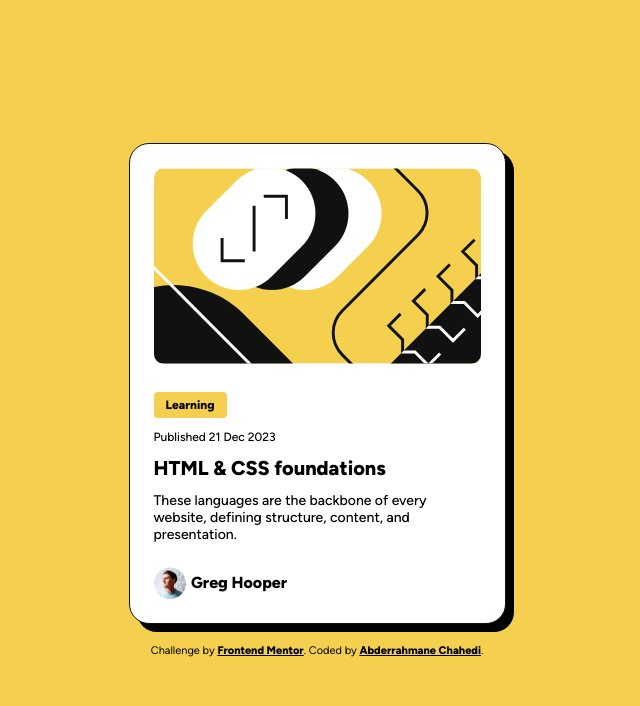
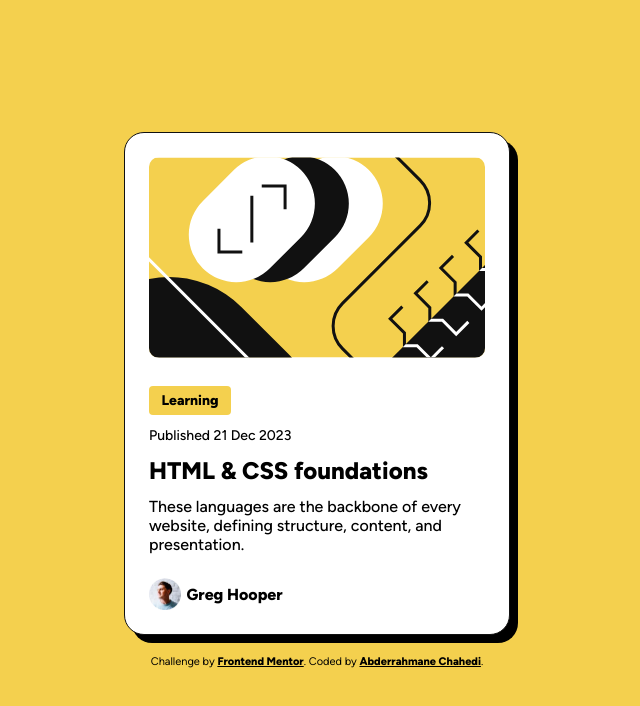
Before and after one commit to ChahediCodeLabs/blog-preview-card, a plain HTML site: page index.html in a window 1280 px wide. Shown: the whole page, without its empty margins (323-963 px from the left). Drawn offline with Linux system fonts and the light colour scheme.

Commit message:
Update index.html

```diff
--- a/index.html
+++ b/index.html
@@ -93,26 +93,7 @@
       color: #f4d04e;
       cursor: url('assets/images/pointer.png'), pointer;
     }
-    @media (max-width: 400px), (min-width: 350px) {
-      main {
-        width: 327px;
-      }
-      main .content button {
-        width: 73px;
-        height: 26px;
-        font-size: 12px;
-      }
-      main .content .publish-date {
-        font-size: 12px;
-      }
-      main .content h1 {
-        font-size: 20px;
-      }
-      main .content .description{
-        font-size: 14px;
-      }
-    }
-    @media (max-width: 350) {
+    @media (max-width: 375px) {
       body{
         background-color: white;
       }
```
